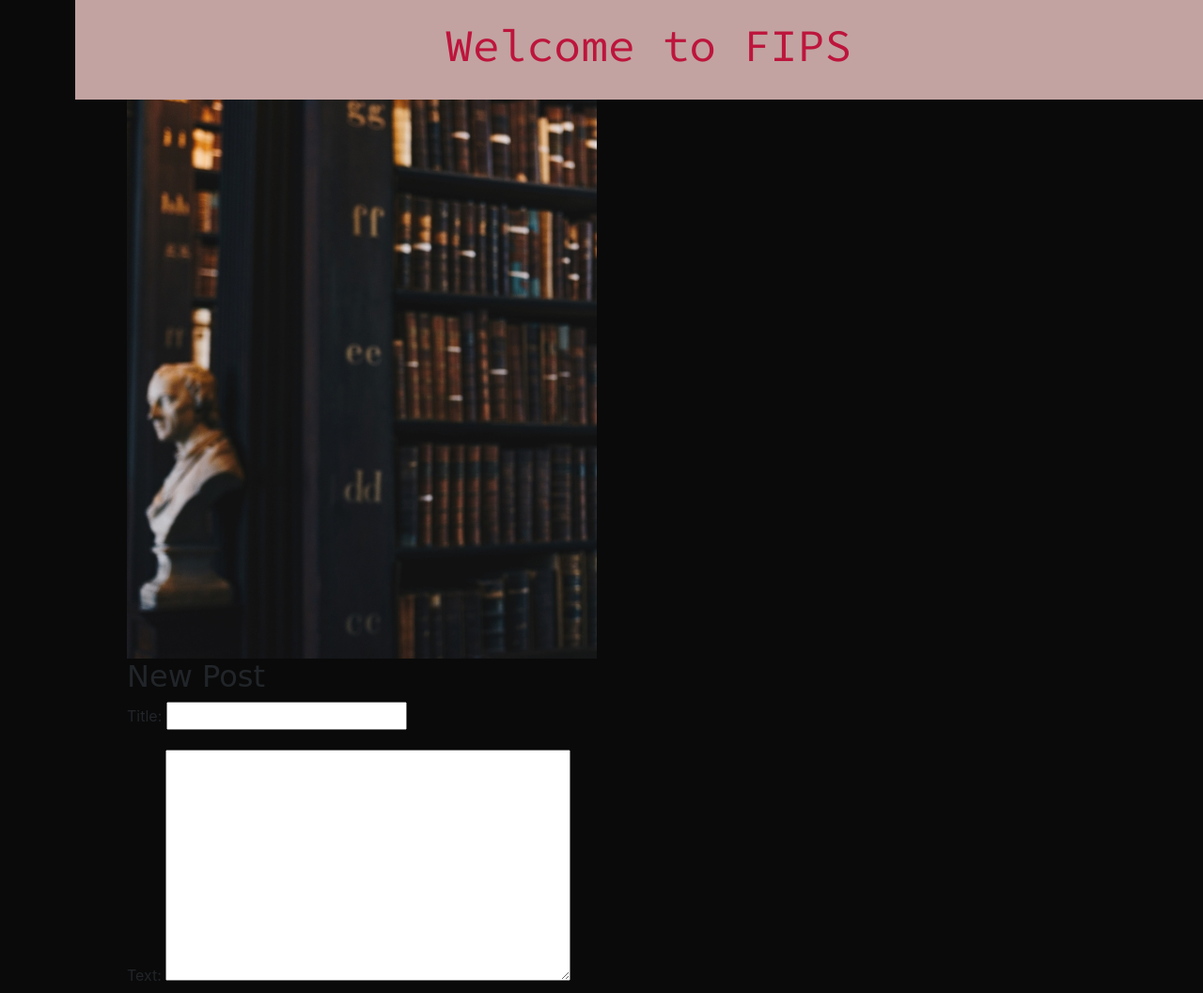
After one commit to yinkaguti/Falcon-Project, a Django app: page /post/new/ in a window 1280 px wide. The commit adds this page. Shown: the top 1057 px of the page at 94% size. Run offline with Django 3.2, Linux system fonts and the light colour scheme; some libraries are stand-ins or nearby versions.

Commit message:
DJANGO PROJECT, FIPSApp

```diff
--- /dev/null
+++ b/FIPSApp/forms.py
@@ -0,0 +1,6 @@
+from django import forms
+from .models import Post
+class PostForm(forms.ModelForm):
+    class Meta:
+        model = Post
+        fields = ('title', 'text',)
--- a/FIPSApp/templates/FIPSApp/base.html
+++ b/FIPSApp/templates/FIPSApp/base.html
@@ -12,21 +12,17 @@
 
          </head>
          <body>
-
              <div class="page-header">
+                 <a href="{% url 'post_new'%}" class="top-menu"><span class="glypicon glypicon-plus"></span></a>
                  <h1><a href="/"> Welcome to FIPS</a></h1>
              </div>
-
                 <div class="content container">
-
                     <img src= "{%static 'img/justice.jpg'%}">
                      <div class="row">
                          <div class= "col-md-8">
              {% block content %}
              {% for post in posts %}
-
                              <div class="post">
-
                                  <div class="date"><p>published: {{post.published_date}} </p></div>
                                      <h2><a href="">{{post.title}}</a></h2>
                                         <div class="text"><p>{{post.text|linebreaksbr}}</p></div>
--- /dev/null
+++ b/FIPSApp/templates/FIPSApp/post_edit.html
@@ -0,0 +1,10 @@
+{% extends 'FIPSApp/base.html'%}
+{%block content %}
+    <h2>New Post</h2>
+    <form method="POST" class="">
+        {% csrf_token %}
+        {{ form.as_p}}
+          <button type="submit" class="save btn btn-default">Save</button>
+    </form>
+
+{% endblock %}
--- a/FIPSApp/urls.py
+++ b/FIPSApp/urls.py
@@ -6,5 +6,6 @@ from . import views
 urlpatterns = [
             path('', views.post_list, name='post_list'),
             path('post/<int:pk>/', views.post_detail, name='post_detail'),
+            path('post/new/', views.post_new, name='post_new'),
 
 ]
--- a/FIPSApp/views.py
+++ b/FIPSApp/views.py
@@ -2,6 +2,7 @@ from django.shortcuts import render
 from django.utils import timezone
 from .models import Post
 from django.shortcuts import render, get_object_or_404
+from .forms import PostForm
 
 # Create your views here.
 
@@ -12,3 +13,7 @@ def post_list(request):
 def post_detail(request, pk):
     post = get_object_or_404(Post,pk=pk)
     return render(request,'FIPSApp/post_detail.html',{'post':post})
+
+def post_new(request):
+    form = PostForm()
+    return render(request, 'FIPSApp/post_edit.html',{'form':form})
```
Lines whose indentation alone changed are shown as unchanged.
